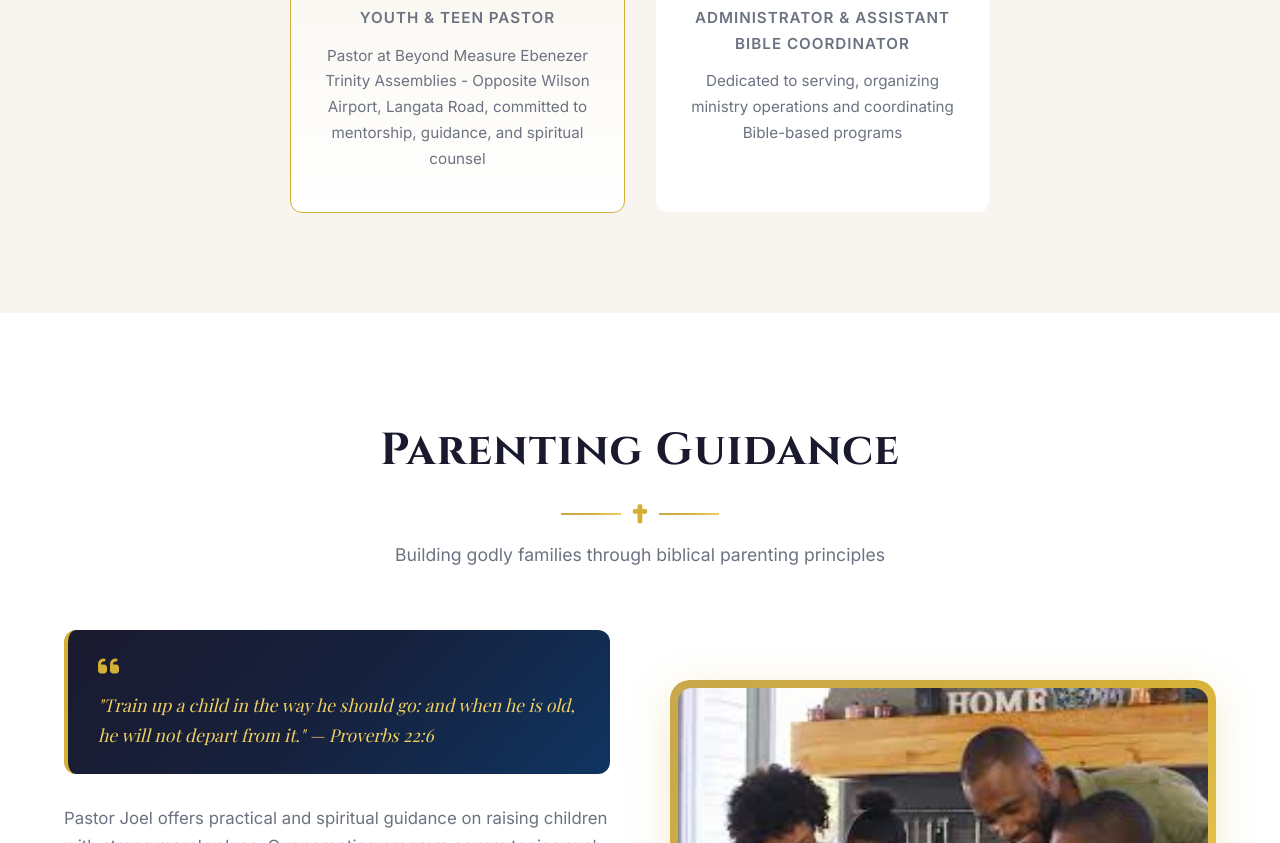
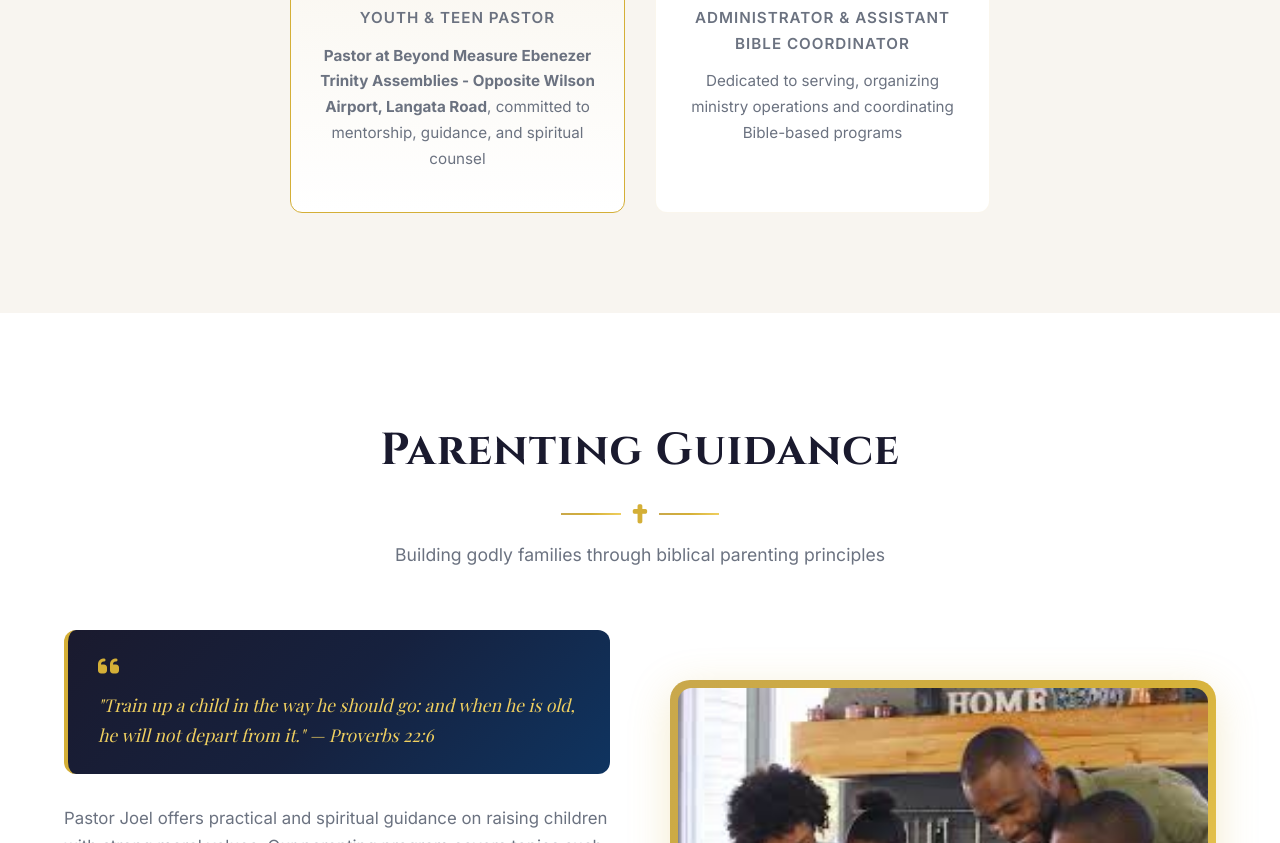
Before and after one commit to kalphetgati/pastor-joel-maina, a plain HTML site: page index.html in a window 1280 px wide. Shown: the part 2421-3264 px from the top of the page. Drawn offline with nearby package versions, Linux system fonts and the light colour scheme.

Commit message:
Update index.html

```diff
--- a/index.html
+++ b/index.html
@@ -128,7 +128,7 @@
                     </div>
                     <h3>Pastor Joel Maina</h3>
                     <p class="team-role">Youth & Teen Pastor</p>
-                    <p>Pastor at Beyond Measure Ebenezer Trinity Assemblies - Opposite Wilson Airport, Langata Road, committed to mentorship, guidance, and spiritual counsel</p>
+                    <p><strong>Pastor at Beyond Measure Ebenezer Trinity Assemblies - Opposite Wilson Airport, Langata Road</strong>, committed to mentorship, guidance, and spiritual counsel</p>
                 </div>
                 <div class="team-card">
                     <div class="team-image photo">
```
